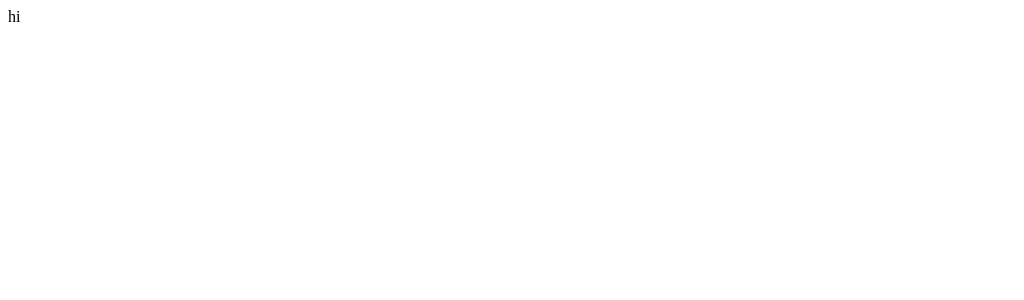
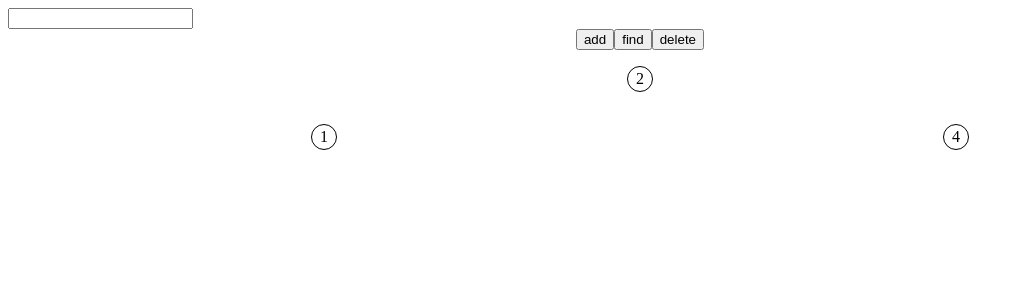
Before and after one commit to neet-007/Data-Structures-To-React-Apps, a React (Vite) app in the folder BSTTree/: page / in a window 1280 px wide. Shown: the top 300 px of the page, without its empty margins (0-1024 px from the left). Built offline with nearby package versions, Linux system fonts and the light colour scheme; the HTML template or start-up script is replaced by a standard one.

Commit message:
made the basic blue print of the project and the find functionality seems to be worinking very well and the classes are added correctly

```diff
--- a/BSTTree/src/App.css
+++ b/BSTTree/src/App.css
@@ -0,0 +1,21 @@
+.highlight{
+    background-color: inherit;
+    animation: highlight-animation 500ms ease-in-out;
+}
+
+.found{
+    background-color: inherit;
+    animation: found-animation 500ms ease-in-out;
+}
+
+@keyframes highlight-animation{
+    100%{
+        background-color: blueviolet;
+    }
+}
+
+@keyframes found-animation{
+    100%{
+        background-color: aquamarine;
+    }
+}
--- a/BSTTree/src/App.tsx
+++ b/BSTTree/src/App.tsx
@@ -1,10 +1,14 @@
 import './App.css'
+import TreeContainer from './TreeContainer'
+import { TreeContextProvider } from './TreeContext'
 
 function App() {
 
   return (
     <>
-      hi
+    <TreeContextProvider>
+      <TreeContainer/>
+    </TreeContextProvider>
     </>
   )
 }
--- /dev/null
+++ b/BSTTree/src/Node.tsx
@@ -0,0 +1,56 @@
+import React, {ComponentProps} from 'react'
+import { useTreeContext } from './TreeContext';
+
+interface NodeProps extends ComponentProps<'div'>{
+  node:NodeType,
+  complete:boolean
+};
+
+export type NodeType = {
+    val:number;
+    parent:number;
+    left:number;
+    right:number;
+    className:'highlight' | 'found' | '';
+};
+
+const Node:React.FC<NodeProps> = ({node, complete, ...props}) => {
+  const {tree} = useTreeContext()
+  return (
+    <div style={{width:'100%', display:'flex', flexDirection:'column'}} {...props}>
+      <p
+        className={node.className}
+        style={{
+          display:'flex',
+          height:'1rem',
+          width:'1rem',
+          alignSelf:'center',
+          justifyContent:'center',
+          alignItems:'center',
+          border:'1px solid black',
+          backgroundColor:'white',
+          borderRadius:'50%',
+          marginLeft:`${complete ? '0%': '-50%'}`,
+          padding:'0.25rem'
+        }}
+      >
+        {node.val}
+      </p>
+      <div
+        style={{
+          display:'flex',
+          justifyContent:'center'
+        }}
+      >
+        {node.left !== -1 &&
+          <Node node={tree[node.left]} complete={node.left !== -1}/>
+        }
+        {node.right !== -1 &&
+          <Node node={tree[node.right]} complete/>
+        }
+      </div>
+    </div>
+  )
+}
+
+export default Node
--- /dev/null
+++ b/BSTTree/src/TreeContainer.tsx
@@ -0,0 +1,44 @@
+import React, {ComponentProps, useRef} from 'react'
+import { useTreeContext } from './TreeContext';
+import Node from './Node';
+
+const TreeContainer:React.FC<ComponentProps<'div'>> = () => {
+  const {tree, treeSize, addNode, find, deleteNode} = useTreeContext()
+  const inputRef = useRef<HTMLInputElement>(null);
+  console.log(tree);
+  function Add(){
+    if (!inputRef.current){
+      return
+    };
+    addNode(Number(inputRef.current.value));
+  };
+  function Find(){
+    if (!inputRef.current){
+      return
+    };
+    find(Number(inputRef.current.value));
+  };
+  function Delete(){
+    if (!inputRef.current){
+      return
+    };
+    deleteNode(Number(inputRef.current.value));
+  };
+  return (
+    <div>
+      <div>
+        <input type="text" ref={inputRef}/>
+        <div style={{display:'flex', justifyContent:'center'}}>
+          <button onClick={Add}>add</button>
+          <button onClick={Find}>find</button>
+          <button onClick={Delete}>delete</button>
+        </div>
+      </div>
+      {tree.length > 0 &&
+        <Node node={tree[0]} complete/>
+      }
+    </div>
+  )
+}
+
+export default TreeContainer
--- /dev/null
+++ b/BSTTree/src/TreeContext.tsx
@@ -0,0 +1,130 @@
+import React, {useState, useEffect, useContext, createContext, ComponentProps} from "react";
+import { NodeType } from "./Node";
+
+type nextCommandType = 'add' | 'delete' | 'none';
+
+type ModeType = 'add' | 'delete' | 'find' | 'none';
+
+type TreeContextType = {
+    tree:NodeType[];
+    treeSize:number;
+    addNode:(val:number) => void;
+    deleteNode:(val:number) => void;
+    find:(val:number) => void;
+};
+
+const INITIAL_STATE:TreeContextType = {
+    tree:[],
+    treeSize:0,
+    addNode:() => {},
+    deleteNode:() => {},
+    find:() => {}
+};
+
+const TreeContext = createContext<TreeContextType>(INITIAL_STATE);
+
+export const TreeContextProvider:React.FC<ComponentProps<'div'>> = ({children}) => {
+    const [tree, setTree] = useState<NodeType[]>([{val:2, parent:-1, left:1, right:2, className:''}, {val:1, parent:0, left:-1, right:-1, className:''}, {val:4, parent:0, left:-1, right:-1, className:''}]);
+    const [treeSize, setTreeSize] = useState<number>(0);
+    const [currIndex, setCurrIndex] = useState<number>(-1);
+    const [currVal, setCurrVal] = useState<number>(-1);
+    const [mode, setMode] = useState<ModeType>('none');
+    const [nextCommand, setNextCommand] = useState<nextCommandType>('none');
+
+    useEffect(() => {
+        if (currIndex === -1){
+            return
+        };
+        if (mode === 'find'){
+            setTimeout(() =>{
+                setTree(prev => {
+                    if (prev[currIndex].val === currVal){
+                        if(nextCommand === 'delete'){
+                            setMode('delete');
+                        }else{
+                            prev[currIndex].className = 'found';
+                            setCurrIndex(-1);
+                            setCurrVal(-1);
+                            setMode('none');
+                            //alert(`found ${currIndex}`);
+                        };
+                    }else if (prev[currIndex].val > currVal){
+                        if (prev[currIndex].left === -1){
+                            if (nextCommand === 'add'){
+                                setMode('add');
+                            }else{
+                                if (nextCommand === 'none'){
+                                    alert(`not found ${currIndex}`);
+                                };
+                                setCurrIndex(-1);
+                                setMode('none');
+                                setCurrVal(-1);
+                                setNextCommand('none');
+                            };
+                        }else{
+                            prev[currIndex].className = '';
+                            prev[prev[currIndex].left].className = 'highlight';
+                            setCurrIndex(prev[currIndex].left);
+                        };
+                    }else{
+                        if (prev[currIndex].right === -1){
+                            if (nextCommand === 'add'){
+                                setMode('add');
+                            }else{
+                                if(nextCommand === 'none'){
+                                    alert(`not found ${currIndex}`)
+                                };
+                                setCurrIndex(-1);
+                                setMode('none');
+                                setCurrVal(-1);
+                                setNextCommand('none');
+                            }}else{
+                            prev[currIndex].className = '';
+                            prev[prev[currIndex].right].className = 'highlight';
+                            setCurrIndex(prev[currIndex].right);
+                        };
+                    };
+                    return [...prev]
+                });
+            },2000);
+        }
+        if (mode === 'add'){
+
+        }
+    },[currIndex, mode])
+
+    console.log(currIndex)
+    function addNode(val:number){
+        find(val);
+        setNextCommand('add');
+        console.log(currIndex);
+        setTreeSize(prev => prev + 1);
+    };
+
+    function deleteNode(val:number){
+        find(val);
+        setNextCommand('delete');
+    };
+
+    function Getpredecessor(index:number){
+        return index
+    };
+
+    function find(val:number){
+        setTree(prev => {
+            prev[0].className = 'highlight';
+            return [...prev]
+        });
+        setCurrIndex(0);
+        setMode('find');
+        setCurrVal(val);
+    };
+
+    return (
+    <TreeContext.Provider value={{tree, treeSize, addNode, deleteNode, find}}>
+        {children}
+    </TreeContext.Provider>
+    );
+};
+
+export const useTreeContext = () => useContext(TreeContext);
```
